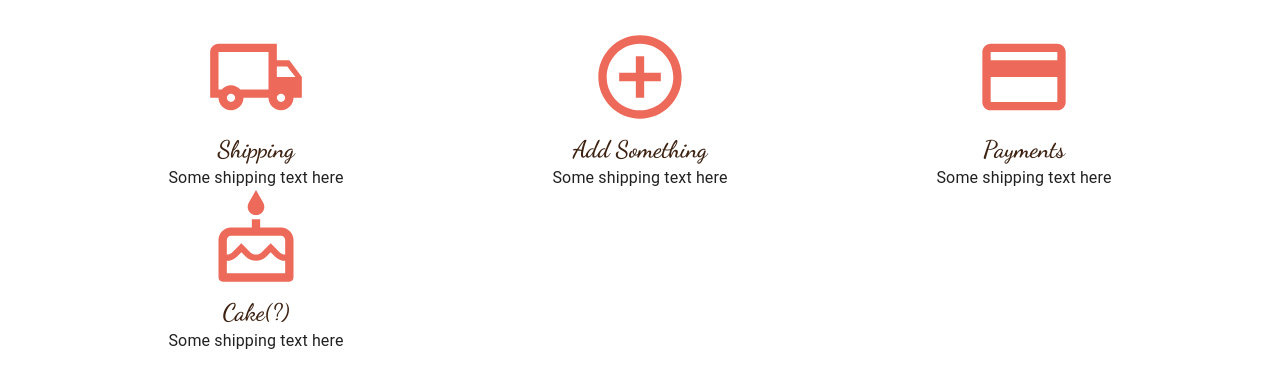
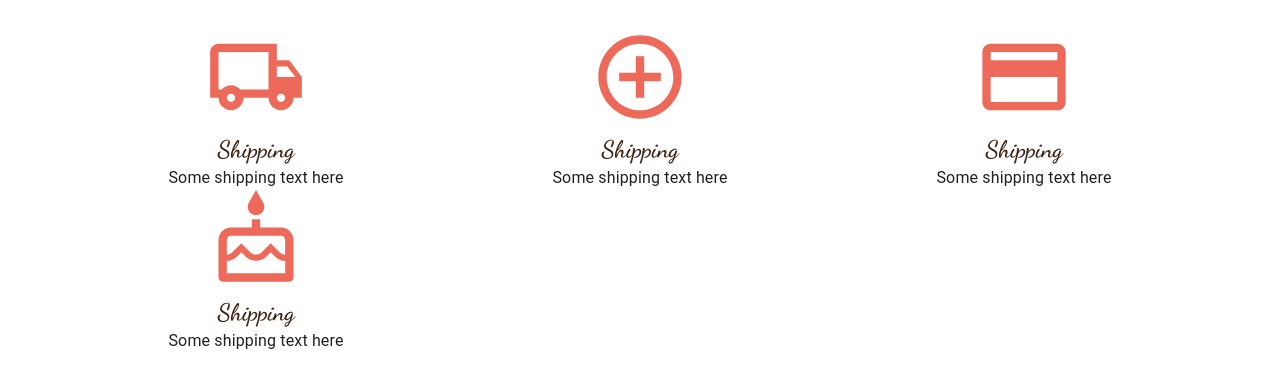
Before and after one commit to kayecandy/gcakes-fe, a Next.js app: page / in a window 1280 px wide. Shown: the part 840-1219 px from the top of the page. Built offline with nearby package versions, Linux system fonts and the light colour scheme.

Commit message:
refactor: IconCard component
created IconCard props and a `getIcon()` function that returns an appropriate icon material depending on the `type` prop

```diff
--- /dev/null
+++ b/src/components/page/homepage/IconCard.tsx
@@ -0,0 +1,75 @@
+import { AddCircleOutline, CakeOutlined, LocalShippingOutlined, PaymentOutlined } from "@mui/icons-material";
+import { Typography } from "@mui/material";
+import { FC } from "react";
+import { EnumType } from "typescript";
+
+function getIcon(type: string) {
+    switch (type) {
+        case "LocalShippingOutlined":
+            return (
+                <>
+                    <LocalShippingOutlined
+                        sx={{
+                            fontSize: 100,
+                        }}
+                        color="primary"
+                    ></LocalShippingOutlined>
+                </>
+            );
+        case "AddCircleOutline":
+            return (
+                <>
+                    <AddCircleOutline
+                        sx={{
+                            fontSize: 100,
+                        }}
+                        color="primary"
+                    ></AddCircleOutline>
+                </>
+            );
+        case "PaymentOutlined":
+            return (
+                <>
+                    <PaymentOutlined
+                        sx={{
+                            fontSize: 100,
+                        }}
+                        color="primary"
+                    ></PaymentOutlined>
+                </>
+            );
+        case "CakeOutlined":
+            return (
+                <>
+                    <CakeOutlined
+                        sx={{
+                            fontSize: 100,
+                        }}
+                        color="primary"
+                    ></CakeOutlined>
+                </>
+            );
+        default:
+            return false;
+    }
+}
+
+type IconCardProps = {
+    text?: string;
+    type: string;
+}
+
+const IconCard: FC<IconCardProps> = ({ text, type }) => {
+    var icon = getIcon(type);
+    return (
+        <>
+            {icon}
+            <Typography variant="h5" color="secondary">
+                Shipping
+            </Typography>
+            <Typography variant="body1">{text}</Typography>
+        </>
+    )
+}
+
+export default IconCard;
--- a/src/components/page/homepage/IconCards.tsx
+++ /dev/null
@@ -1,70 +0,0 @@
-import { AddCircleOutline, CakeOutlined, LocalShippingOutlined, PaymentOutlined } from "@mui/icons-material";
-import { Typography } from "@mui/material";
-import { FC } from "react";
-
-export const IconCard1: FC = ({ }) => {
-    return (
-        <>
-            <LocalShippingOutlined
-                sx={{
-                    fontSize: 100,
-                }}
-                color="primary"
-            ></LocalShippingOutlined>
-            <Typography variant="h5" color="secondary">
-                Shipping
-            </Typography>
-            <Typography variant="body1">Some shipping text here</Typography>
-        </>
-    );
-}
-
-export const IconCard2: FC = ({ }) => {
-    return (
-        <>
-            <AddCircleOutline
-                sx={{
-                    fontSize: 100,
-                }}
-                color="primary"
-            ></AddCircleOutline>
-            <Typography variant="h5" color="secondary">
-                Add Something
-            </Typography>
-            <Typography variant="body1">Some shipping text here</Typography>
-        </>
-    );
-}
-
-export const IconCard3: FC = ({ }) => {
-    return (<>
-        <PaymentOutlined
-            sx={{
-                fontSize: 100,
-            }}
-            color="primary"
-        ></PaymentOutlined>
-        <Typography variant="h5" color="secondary">
-            Payments
-        </Typography>
-        <Typography variant="body1">Some shipping text here</Typography>
-    </>
-    );
-}
-
-export const IconCard4: FC = ({ }) => {
-    return (
-        <>
-            <CakeOutlined
-                sx={{
-                    fontSize: 100,
-                }}
-                color="primary"
-            ></CakeOutlined>
-            <Typography variant="h5" color="secondary">
-                Cake(?)
-            </Typography>
-            <Typography variant="body1">Some shipping text here</Typography>
-        </>
-    );
-}
--- a/src/pages/index.tsx
+++ b/src/pages/index.tsx
@@ -1,7 +1,7 @@
 import { SX_MASKS } from "@/components/common/masks";
 import ProductCard from "@/components/common/ProductCard";
 import HeaderSection from "@/components/page/homepage/HeaderSection";
-import { IconCard1, IconCard2, IconCard3, IconCard4 } from "@/components/page/homepage/IconCards";
+import IconCard from "@/components/page/homepage/IconCard";
 import { COLOR_PALLETE } from "@/components/page/ThemeProvider";
 import {
   AddCircleOutline,
@@ -40,20 +40,21 @@ export default function IndexPage() {
             textAlign="center"
           >
             <Grid container>
+
               <Grid item xs={4}>
-                <IconCard1></IconCard1>
+                <IconCard text={"Some shipping text here"} type={"LocalShippingOutlined"}></IconCard>
               </Grid>
 
               <Grid item xs={4}>
-                <IconCard2></IconCard2>
+                <IconCard text={"Some shipping text here"} type={"AddCircleOutline"}></IconCard>
               </Grid>
 
               <Grid item xs={4}>
-                <IconCard3></IconCard3>
+                <IconCard text={"Some shipping text here"} type={"PaymentOutlined"}></IconCard>
               </Grid>
 
               <Grid item xs={4}>
-                <IconCard4></IconCard4>
+                <IconCard text={"Some shipping text here"} type={"CakeOutlined"}></IconCard>
               </Grid>
             </Grid>
           </Box>
```
